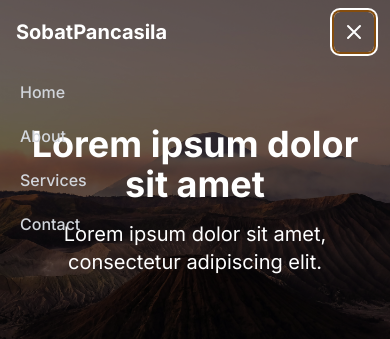
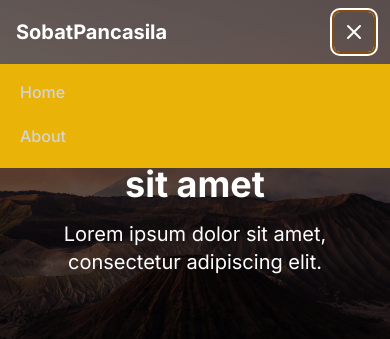
Before and after one commit to ahmadammarm/sobat-pancasila, a Next.js app: page / in a window 390 px wide. Both pictures are taken after a click on the button "Open main menu". Shown: the top 339 px of the page. Built offline with nearby package versions, Linux system fonts and the light colour scheme.

Commit message:
feat: update layout

```diff
--- a/src/app/components/Navbar.jsx
+++ b/src/app/components/Navbar.jsx
@@ -76,11 +76,11 @@ const Navbar = () => {
 
       {isOpen && (
         <div className="md:hidden">
-          <div className="px-2 pt-2 pb-3 space-y-1 sm:px-3">
+          <div className="px-2 pt-2 pb-3 space-y-1 sm:px-3 bg-yellow-500">
             <MobileNavLink href="/">Home</MobileNavLink>
             <MobileNavLink href="/about">About</MobileNavLink>
-            <MobileNavLink href="/services">Services</MobileNavLink>
-            <MobileNavLink href="/contact">Contact</MobileNavLink>
+            {/* <MobileNavLink href="/services">Services</MobileNavLink>
+            <MobileNavLink href="/contact">Contact</MobileNavLink> */}
           </div>
         </div>
       )}
```
